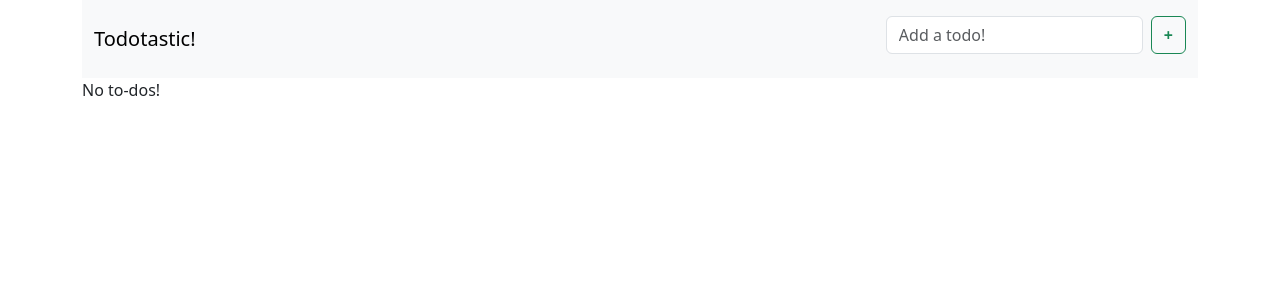
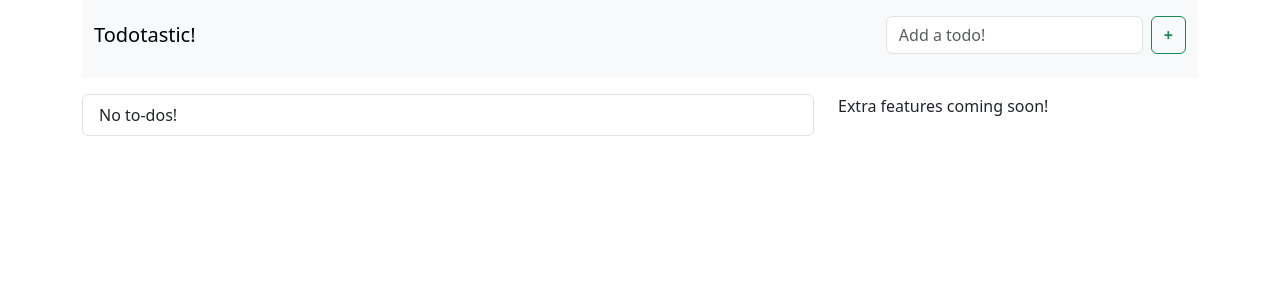
Before and after one commit to clarapenn/Todotastic, a Django app: page / in a window 1280 px wide. Shown: the top 300 px of the page. Run offline with Django 3.2, Linux system fonts and the light colour scheme; data that the repository does not hold is empty; some libraries are stand-ins or nearby versions.

Commit message:
Adds a column layout to the todo list with task completed toggle in separate column
Todo tasks column takes up two thirds of the viewport and task completed one third.

```diff
--- a/todo/templates/base.html
+++ b/todo/templates/base.html
@@ -12,14 +12,14 @@
     </style>
 
     <link href="{% static 'css/bootstrap.min.css' %}" rel="stylesheet" type="text/css">
-
+    <link href="{% static 'css/todotastic.css' %}" rel="stylesheet" type="text/css">
   </head>
 
   <body class="container">
 
     <nav class="navbar navbar-expand-lg bg-body-tertiary">
         <div class="container-fluid">
-          <a class="navbar-brand" href="/">Todotastic!</a>
+          <h1><a class="navbar-brand" href="/">Todotastic!</a></h1>
           <button class="navbar-toggler" type="button" data-bs-toggle="collapse" data-bs-target="#navbarSupportedContent" aria-controls="navbarSupportedContent" aria-expanded="false" aria-label="Toggle navigation">
             <span class="navbar-toggler-icon"></span>
           </button>
--- a/todo/templates/todo/list_todos.html
+++ b/todo/templates/todo/list_todos.html
@@ -3,14 +3,26 @@
 {% block pagetitle %} All the things {% endblock pagetitle %}
 
 {% block content %}
-{% for todo in todos %}
-<div>
-    <p>
-        <a href="{% url "todo-detail" todo.id %}">
-            {{ todo.task|truncatechars:10 }}
-        </a>
-    </p>
-    <span>Completed? {{ todo.completed|yesno }}</span>
+
+<div class="container">
+    <div class="row align-items-start">
+        <div class="col-8 list-main-col-8">
+            <ul class="list-group my-3">
+            {% for todo in todos %}
+            <li class="list-group-item">
+                <a href="{% url "todo-detail" todo.id %}">
+                    {{ todo.task|truncatechars:90 }}
+                </a>
+                <span>Completed? {{ todo.completed|yesno }}</span>
+            </li>
+            {% empty %}
+                <li class="list-group-item">No to-dos!</li>
+            {% endfor %}
+            </ul>
+        </div>
+        <div class="col-4">
+            <p class="list-group my-3">Extra features coming soon!</p>
+        </div>
+    </div>
 </div>
-{% empty %} No to-dos! {% endfor %}
 {% endblock content %}
--- /dev/null
+++ b/todotastic/static/css/todotastic.css
@@ -0,0 +1,3 @@
+.list-main-col-8 {
+  padding-left: 0;
+}
```
